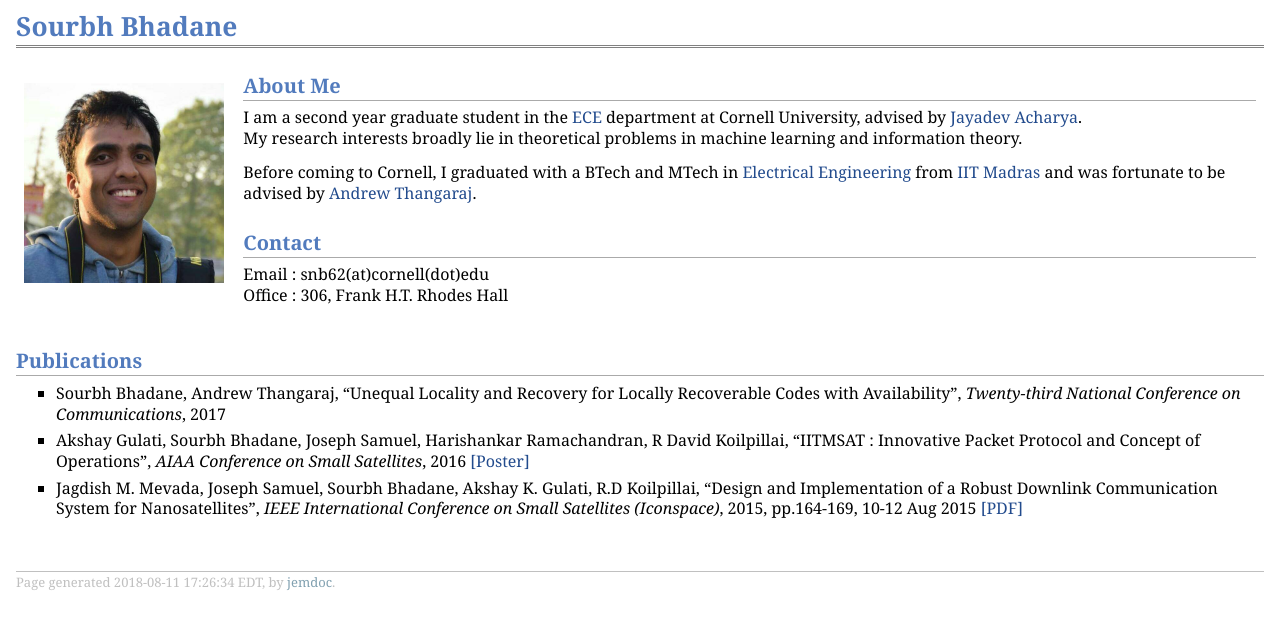
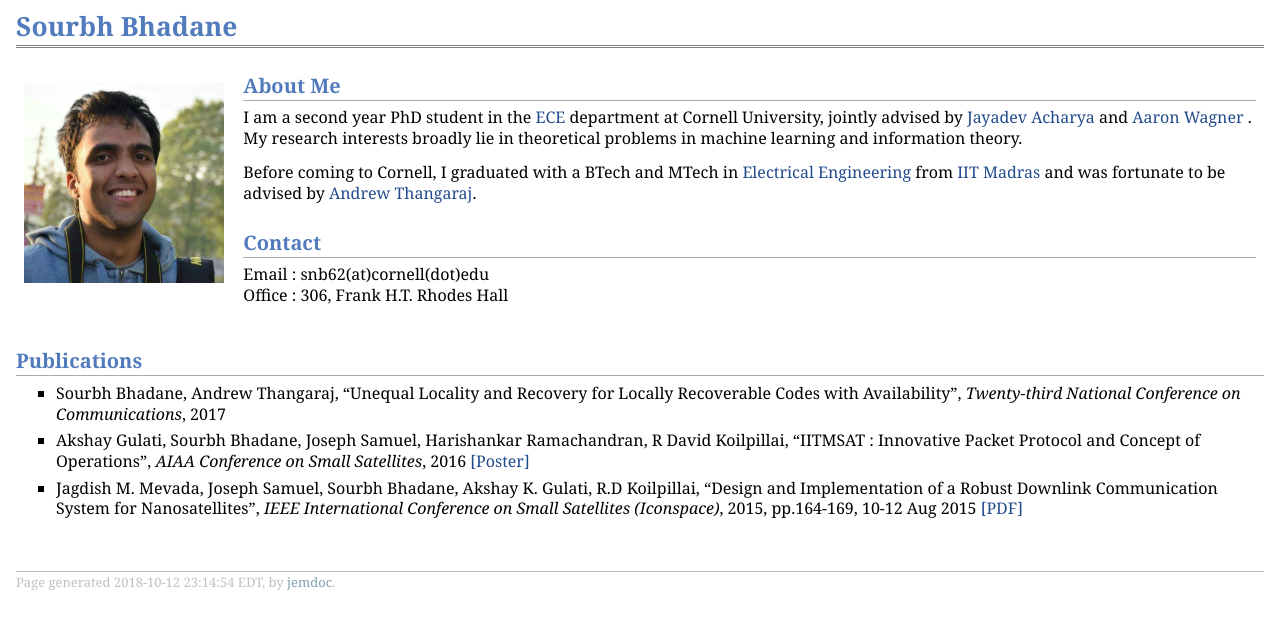
Before and after one commit to SourbhBh/SourbhBh.github.io, a Jekyll site: the page index.html, which Jekyll copies as it is, in a window 1280 px wide. Shown: the top 629 px of the page. Built offline with Jekyll 4.4.1, drawn with Linux system fonts in a browser that asks for light colours.

Commit message:
Update oct 12

```diff
--- a/index.html
+++ b/index.html
@@ -15,7 +15,7 @@
 <table class="imgtable"><tr><td>
 <img src="mypic.jpg" alt="" width="200px" height="200px" />&nbsp;</td>
 <td align="left"><h2>About Me</h2>
-<p>I am a second year graduate student in the  <a href="https://www.ece.cornell.edu/">ECE</a> department at Cornell University, advised by <a href="https://people.ece.cornell.edu/acharya/">Jayadev Acharya</a>. <br /> My research interests broadly lie in theoretical problems in machine learning and information theory.</p>
+<p>I am a second year PhD student in the  <a href="https://www.ece.cornell.edu/">ECE</a> department at Cornell University, jointly advised by <a href="https://people.ece.cornell.edu/acharya/">Jayadev Acharya</a> and <a href="https://people.ece.cornell.edu/wagner/">Aaron Wagner</a> . <br /> My research interests broadly lie in theoretical problems in machine learning and information theory.</p>
 <p>Before coming to Cornell, I graduated with a BTech and MTech in <a href="https://www.ee.iitm.ac.in">Electrical Engineering</a> from <a href="https://www.iitm.ac.in">IIT Madras</a> and was fortunate to be advised by <a href="https://www.ee.iitm.ac.in/~andrew">Andrew Thangaraj</a>. </p>
 <h2>Contact </h2>
 <p>Email : snb62(at)cornell(dot)edu <br />
@@ -35,7 +35,7 @@ International Conference on Small Satellites (Iconspace)</i>, 2015, pp.164-169,
 </ul>
 <div id="footer">
 <div id="footer-text">
-Page generated 2018-08-11 17:26:34 EDT, by <a href="http://jemdoc.jaboc.net/">jemdoc</a>.
+Page generated 2018-10-12 23:14:54 EDT, by <a href="http://jemdoc.jaboc.net/">jemdoc</a>.
 </div>
 </div>
 </div>
```
Also changed, not shown: 1 other file.
